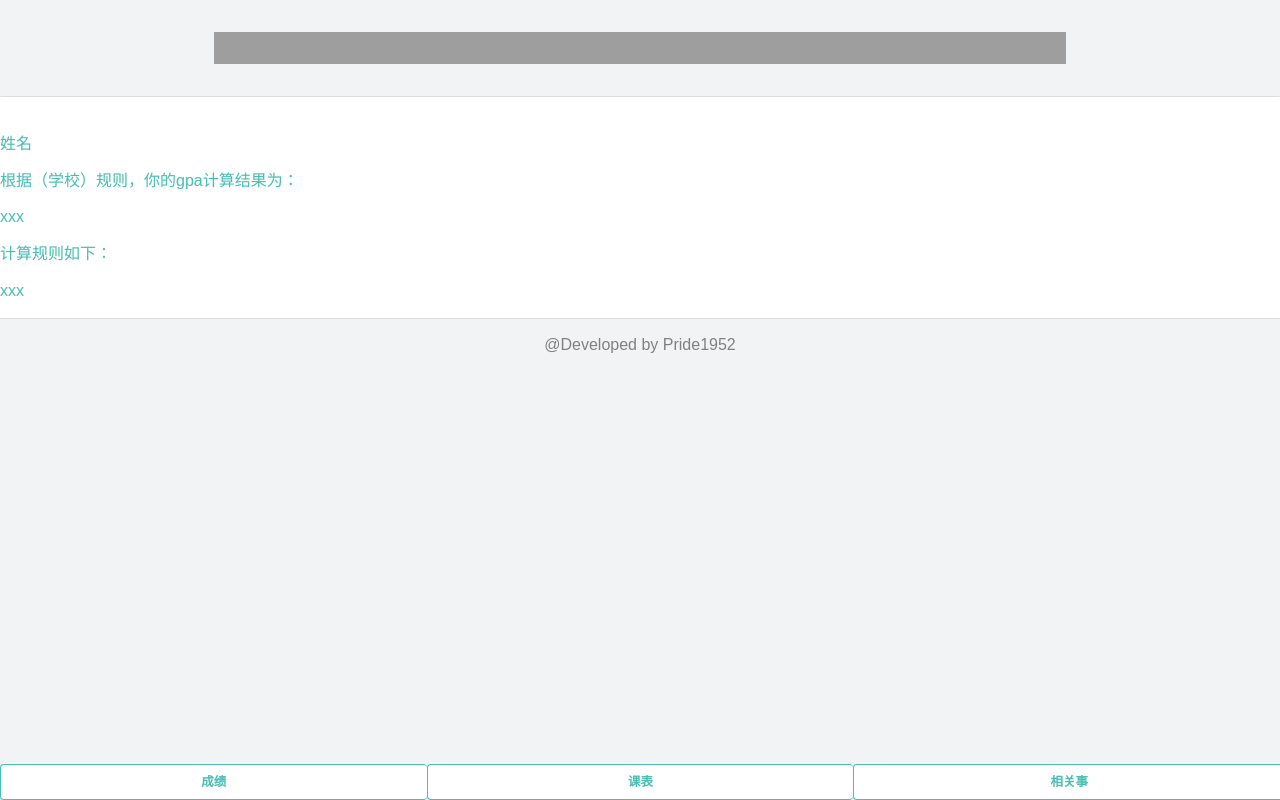
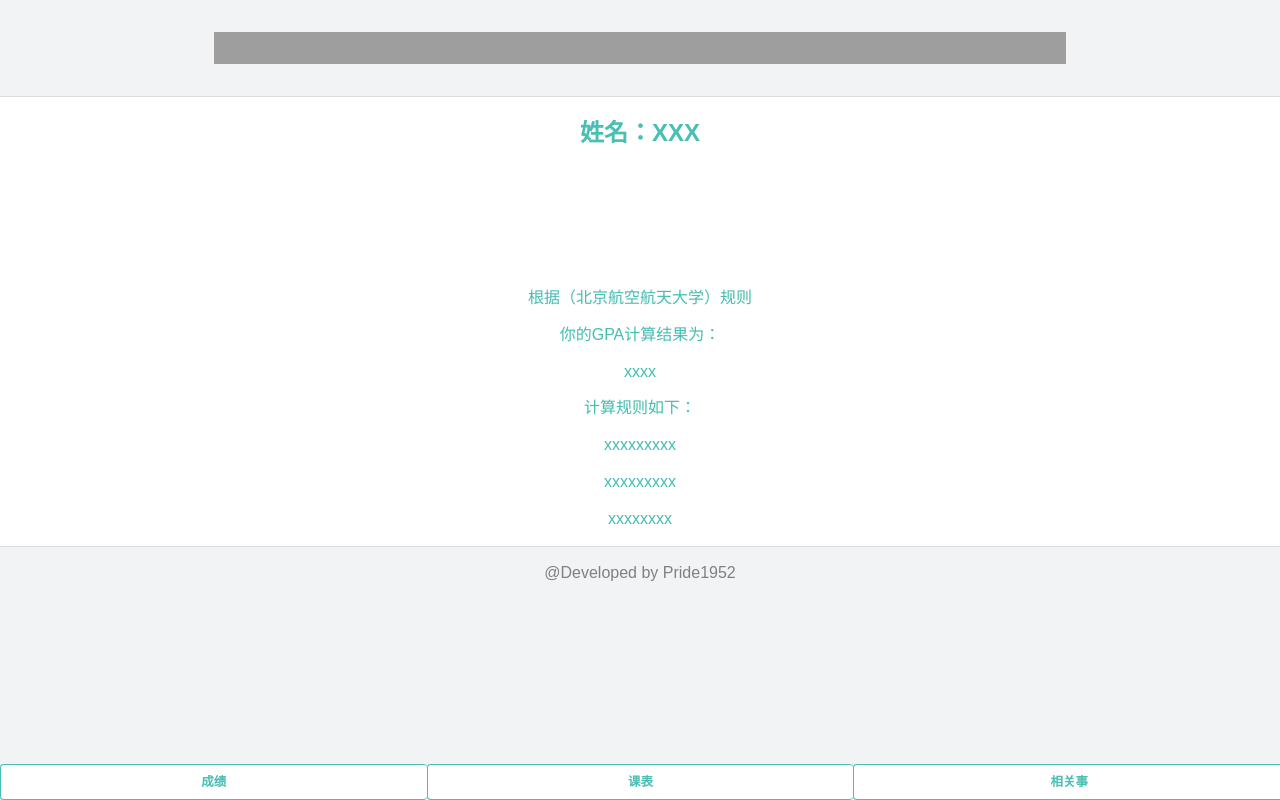
Before and after one commit to yss930819/BUAAWeChatApp, a PHP site: page /score_gpa.php in a window 1280 px wide. Run offline with PHP 8.4, Linux system fonts and the light colour scheme; some web fonts are replaced; grey boxes are pictures that could not be loaded.

Commit message:
Furnished UI of score_gpa.php

```diff
--- a/score_gpa.php
+++ b/score_gpa.php
@@ -1,15 +1,30 @@
 <?php require './header.php';?>
-<div data-role="page" data-title="GPA计算" id="page_score_gpa">
-  <div class="ui-content" role="main">
+<html>
+ <head></head>
+ <body>
+  <div data-role="page" data-title="GPA计算" id="page_score_gpa">
+   <div class="ui-content" role="main">
     <?php include './column.php';?>
-    <div data-role="fieldcontain" class="ui-body ui-body-a ui-corner-all">
-      <p>姓名</p>
-      <p>根据（学校）规则，你的gpa计算结果为：</p>
-      <p>xxx</p>
-      <p>计算规则如下：</p>
-      <p>xxx</p>
+    <div data-role="fieldcontain" class="ui-body ui-body-a center">
+     <h2>姓名：XXX</h2>
+     <br />
+     <br />
+     <br />
+     <br />
+     <br />
+     <p>根据（北京航空航天大学）规则</p>
+     <p>你的GPA计算结果为：</p>
+     <p>xxxx</p>
+     <p>计算规则如下：</p>
+     <p>xxxxxxxxx</p>
+     <p>xxxxxxxxx</p>
+     <p>xxxxxxxx</p>
     </div>
-    <div class="caption center">@Developed by Pride1952</div>
+    <div class="caption center">
+     @Developed by Pride1952
+    </div>
+   </div>
   </div>
-</div>
-<?php require './footer.php';?>
+  <?php require './footer.php';?>
+ </body>
+</html>
```
